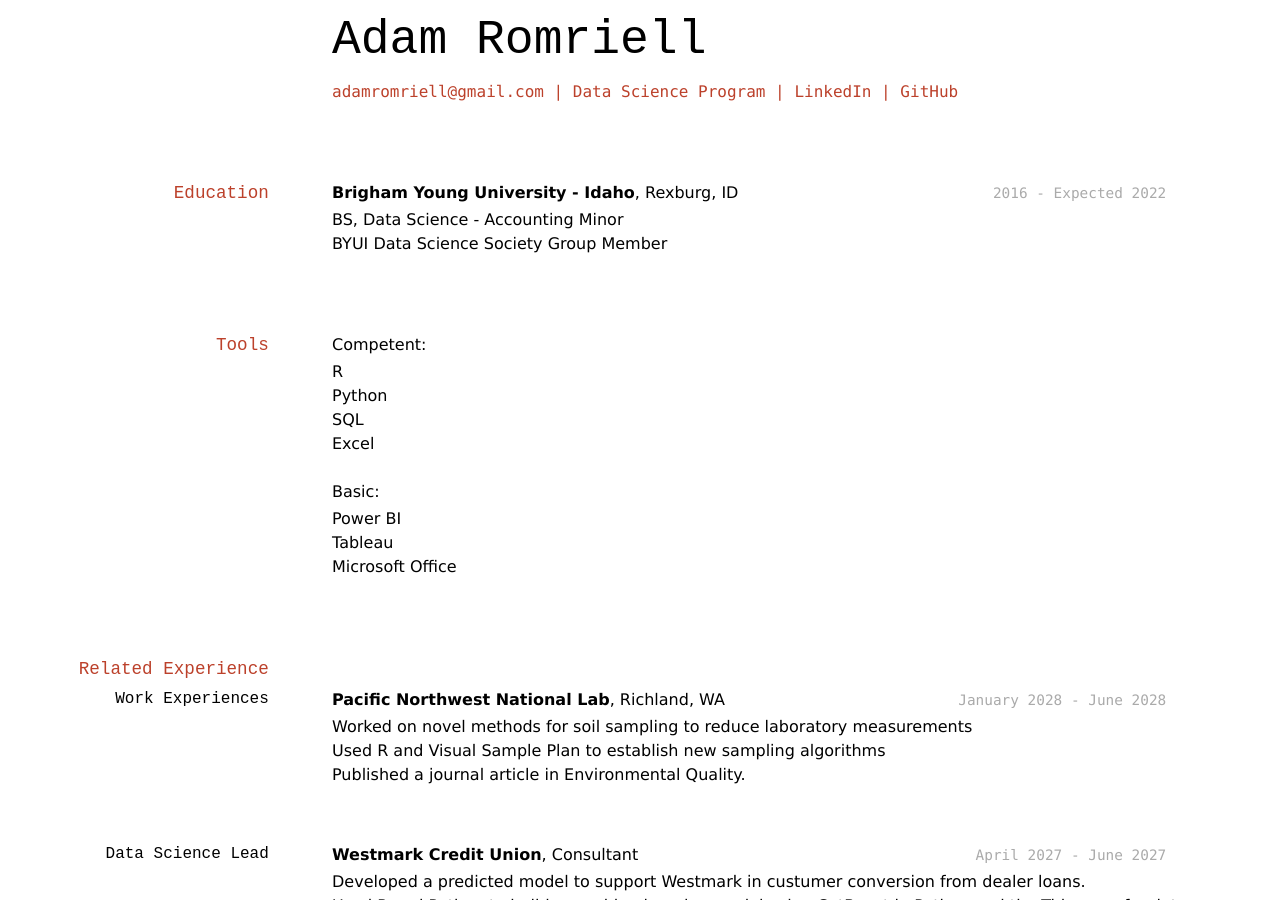
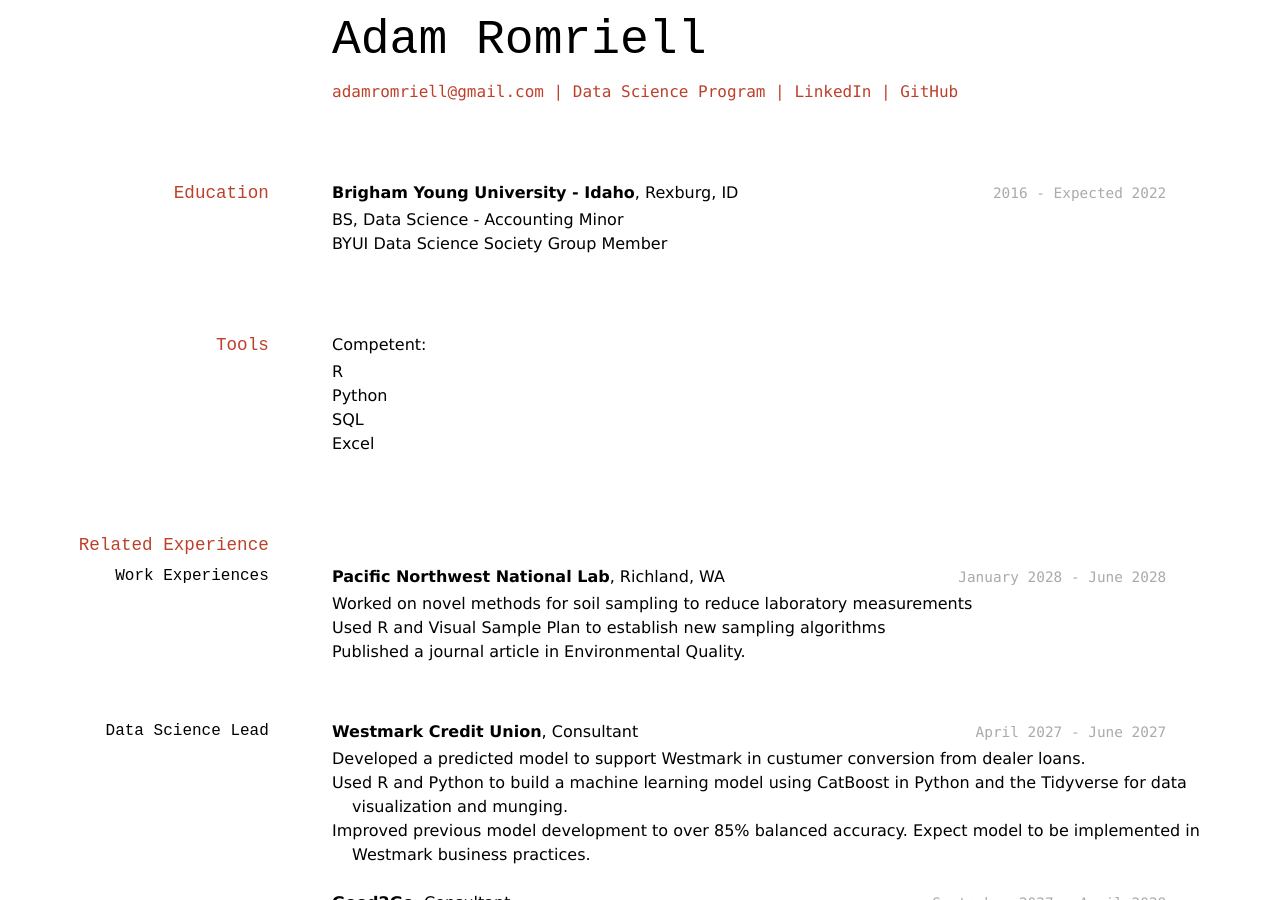
Before and after one commit to TheAdmrial/romriell_adam_resume, a Jekyll site: the page built from docs/index.md, in a window 1280 px wide and 900 px high. Built offline with Jekyll 4.4.1, drawn with Linux system fonts in a browser that asks for light colours; part of the change alters nothing that is shown.

Commit message:
Took off the basic tools section

```diff
--- a/docs/index.md
+++ b/docs/index.md
@@ -27,10 +27,10 @@ Competent:
 - SQL
 - Excel
 
-Basic:
+<!--Basic:
 - Power BI
 - Tableau
-- Microsoft Office
+- Microsoft Office-->
 
 
 ## Related Experience
```
